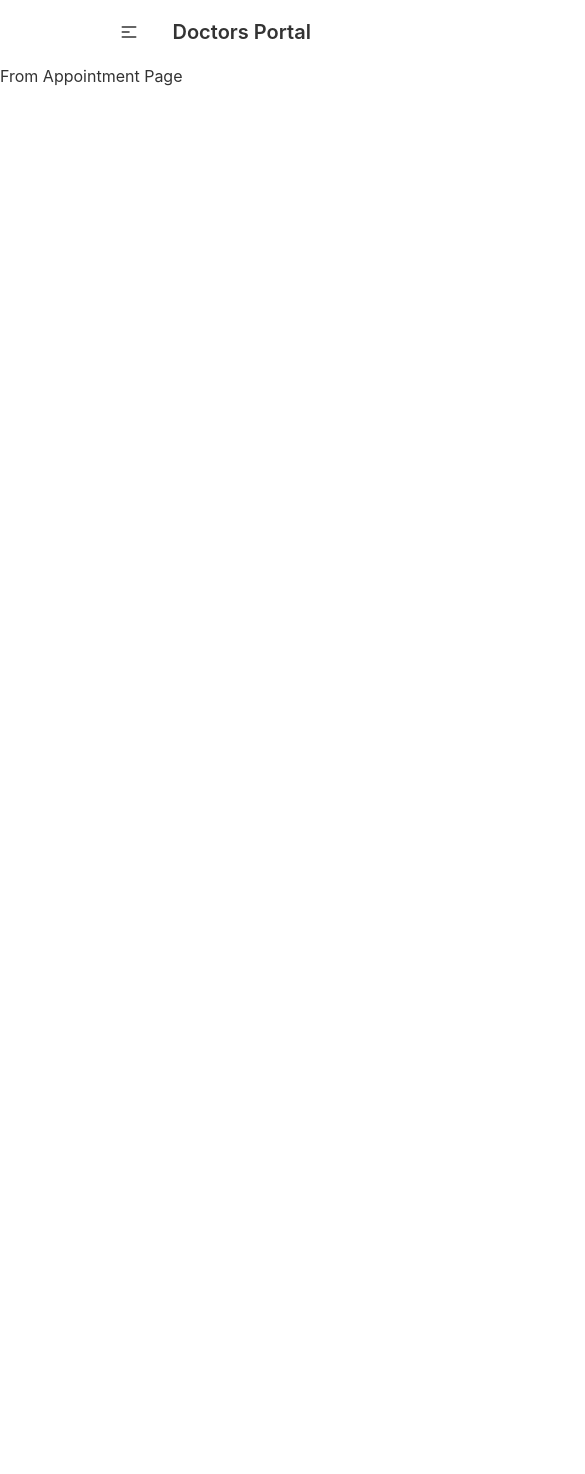
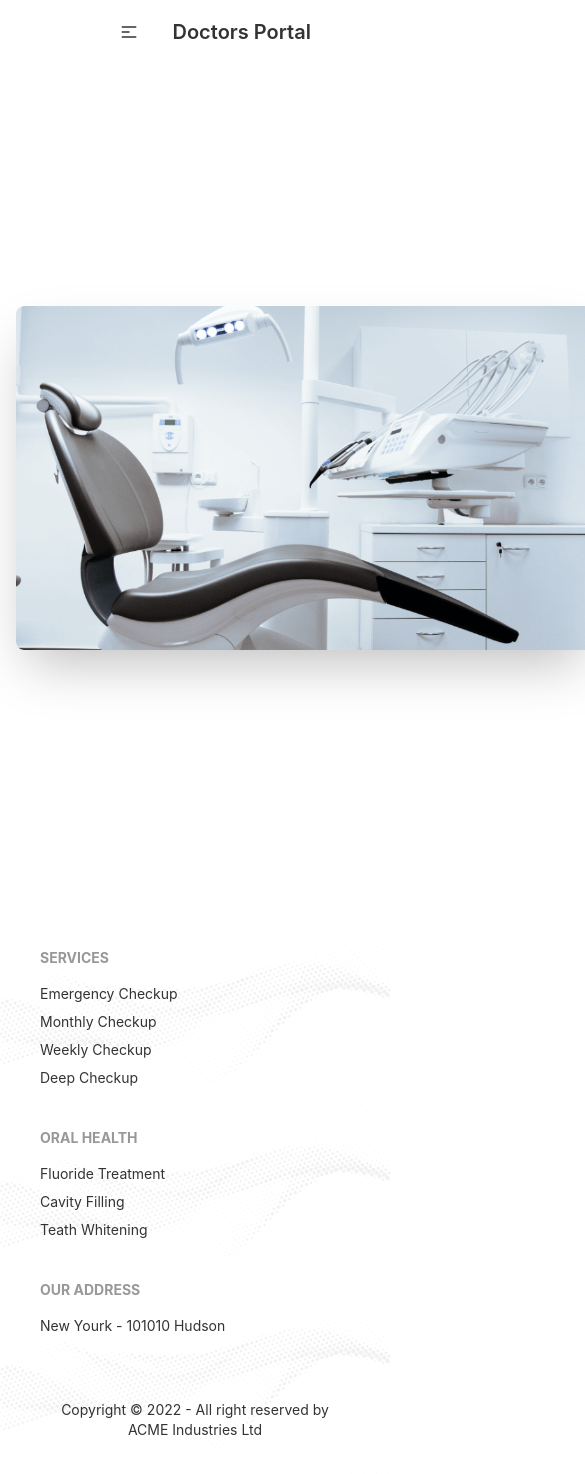
Before and after one commit to MuzakkirHossainMinhaz/doctors-portal-client-side, a React (Create React App) app: page /appointment in a window 390 px wide. Shown: the top 1474 px of the page, 585 px wide, since content can reach past the window. Before the commit the page ends 844 px from the top, so only its background shows below. Built offline with nearby package versions, Linux system fonts and the light colour scheme.

Commit message:
appoint page added

```diff
--- a/src/App.js
+++ b/src/App.js
@@ -10,7 +10,7 @@ import Navbar from './Pages/Shared/Navbar/Navbar';
 
 function App() {
   return (
-    <div>
+    <div className=''>
       <Navbar></Navbar>
       <Routes>
         <Route path='/' element={<Home/>}></Route>
--- a/src/Pages/Appointment/Appointment.js
+++ b/src/Pages/Appointment/Appointment.js
@@ -1,9 +1,12 @@
 import React from 'react';
+import Footer from '../Shared/Footer/Footer';
+import AppointmentBanner from './AppointmentBanner';
 
 const Appointment = () => {
     return (
         <div>
-            <h1>From Appointment Page</h1>
+            <AppointmentBanner></AppointmentBanner>
+            <Footer></Footer>
         </div>
     );
 };
--- /dev/null
+++ b/src/Pages/Appointment/AppointmentBanner.js
@@ -0,0 +1,17 @@
+import React from 'react';
+import chair from '../../assets/images/chair.png';
+
+const AppointmentBanner = () => {
+    return (
+        <div class="hero min-h-screen mx-auto max-w-screen-xl">
+            <div class="hero-content flex-col lg:flex-row-reverse">
+                <img src={chair} class="max-w-xl rounded-lg shadow-2xl" alt=''/>
+                <div className=''>
+
+                </div>
+            </div>
+        </div>
+    );
+};
+
+export default AppointmentBanner;
--- a/src/Pages/Shared/Footer/Footer.js
+++ b/src/Pages/Shared/Footer/Footer.js
@@ -8,7 +8,7 @@ const Footer = () => {
             backgroundSize: 'contain'
         }} className="p-10">
             <div className='mx-auto max-w-screen-xl'>
-                <div className='footer flex justify-between'>
+                <div className='footer flex justify-between flex-col lg:flex-row'>
                     <div>
                         <span className="footer-title">Services</span>
                         <a className="link link-hover">Emergency Checkup</a>
```
